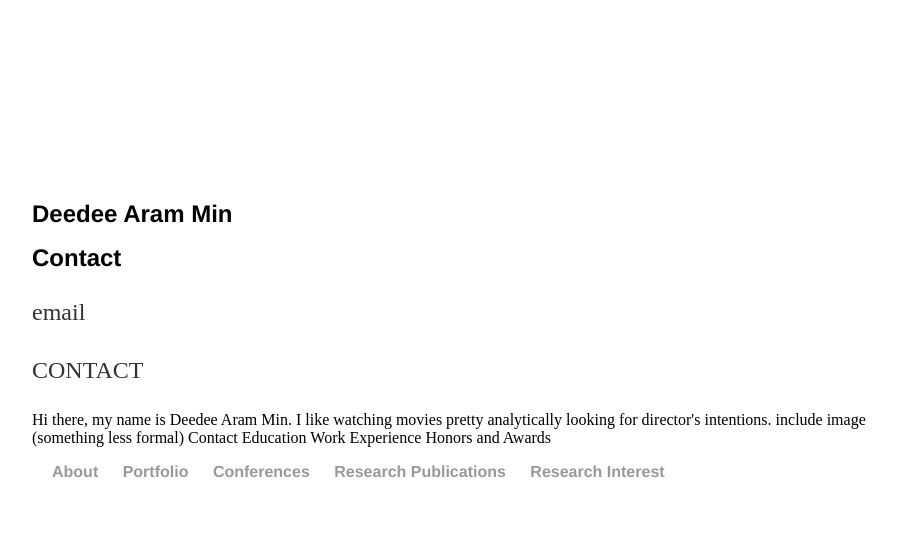
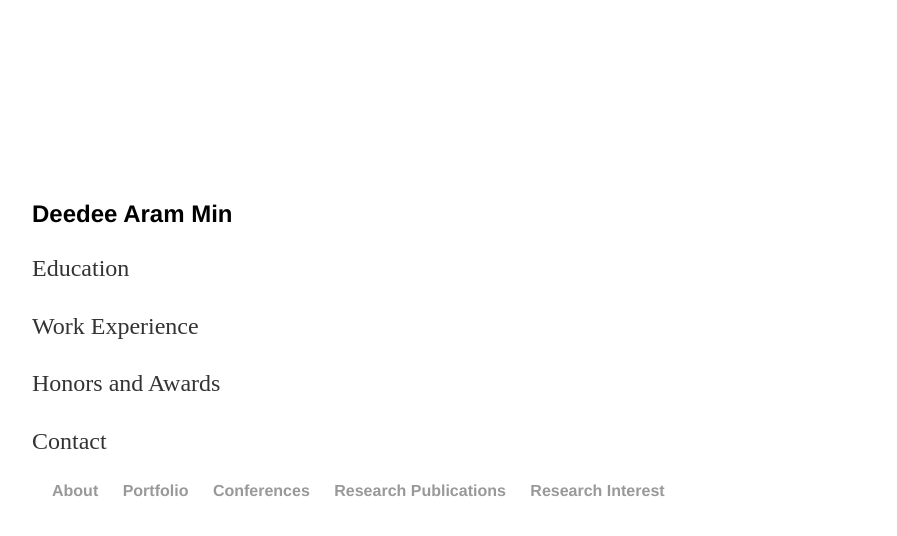
Before and after one commit to mindeed/mindeed.github.io, a Jekyll site: the page built from About/index.html, in a window 1280 px wide. Shown: the top 536 px of the page, without its empty margins (160-1057 px from the left). Built offline with Jekyll 4.4.1, drawn with Linux system fonts in a browser that asks for light colours.

Commit message:
Update index.html

```diff
--- a/About/index.html
+++ b/About/index.html
@@ -4,17 +4,11 @@ title: About
 ---
 <div class="blurb">
 	<h1>Deedee Aram Min</h1>
-	<h1>Contact</h1>
-	<p>email</p>
-	<p>
+	<p>Education</p>
+	<p>Work Experience</p>
+	<p>Honors and Awards</p>
+	<p>Contact</p>
 
 </div>
-	<p>CONTACT</p>
-Hi there, my name is Deedee Aram Min.
-I like watching movies pretty analytically looking for director's intentions.
-include image (something less formal)
-Contact
-Education
-Work Experience
-Honors and Awards
+
 </div><!-- /.blurb -->
```
